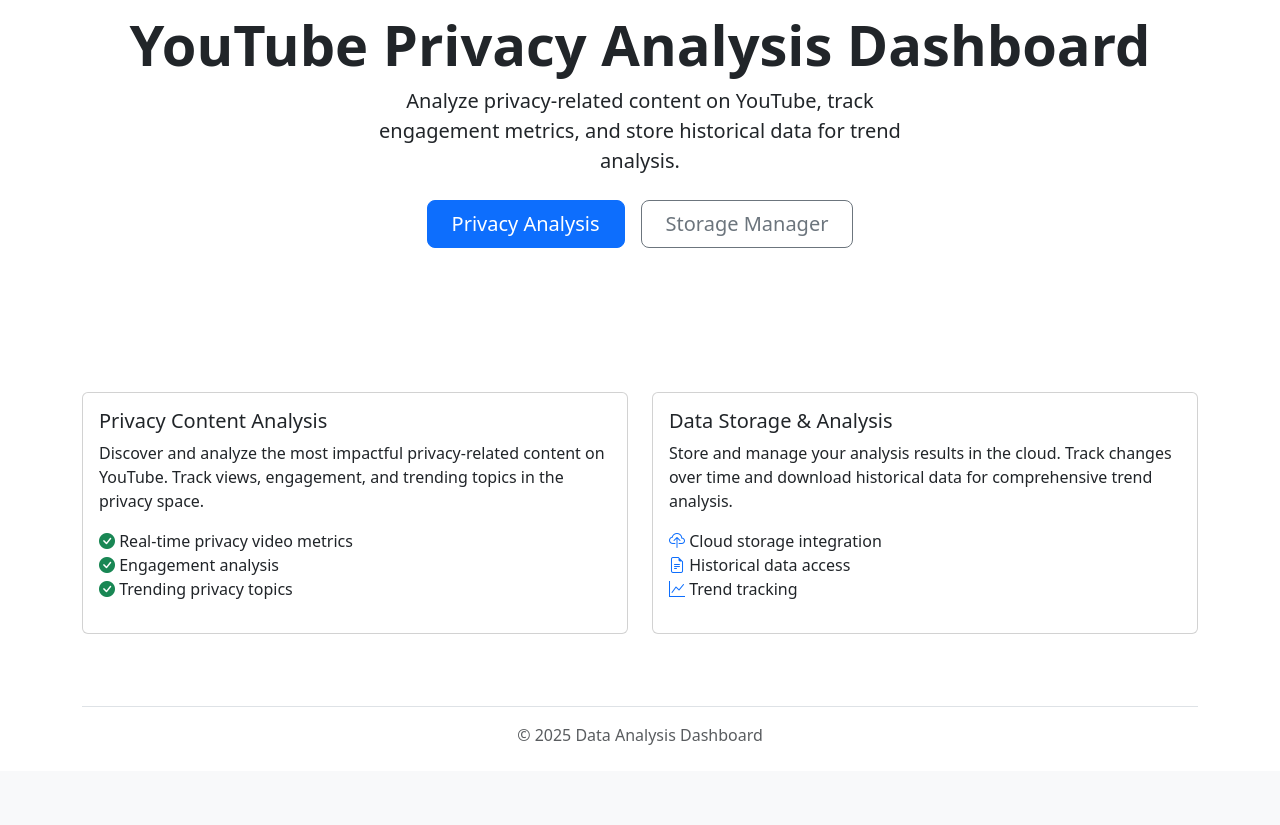
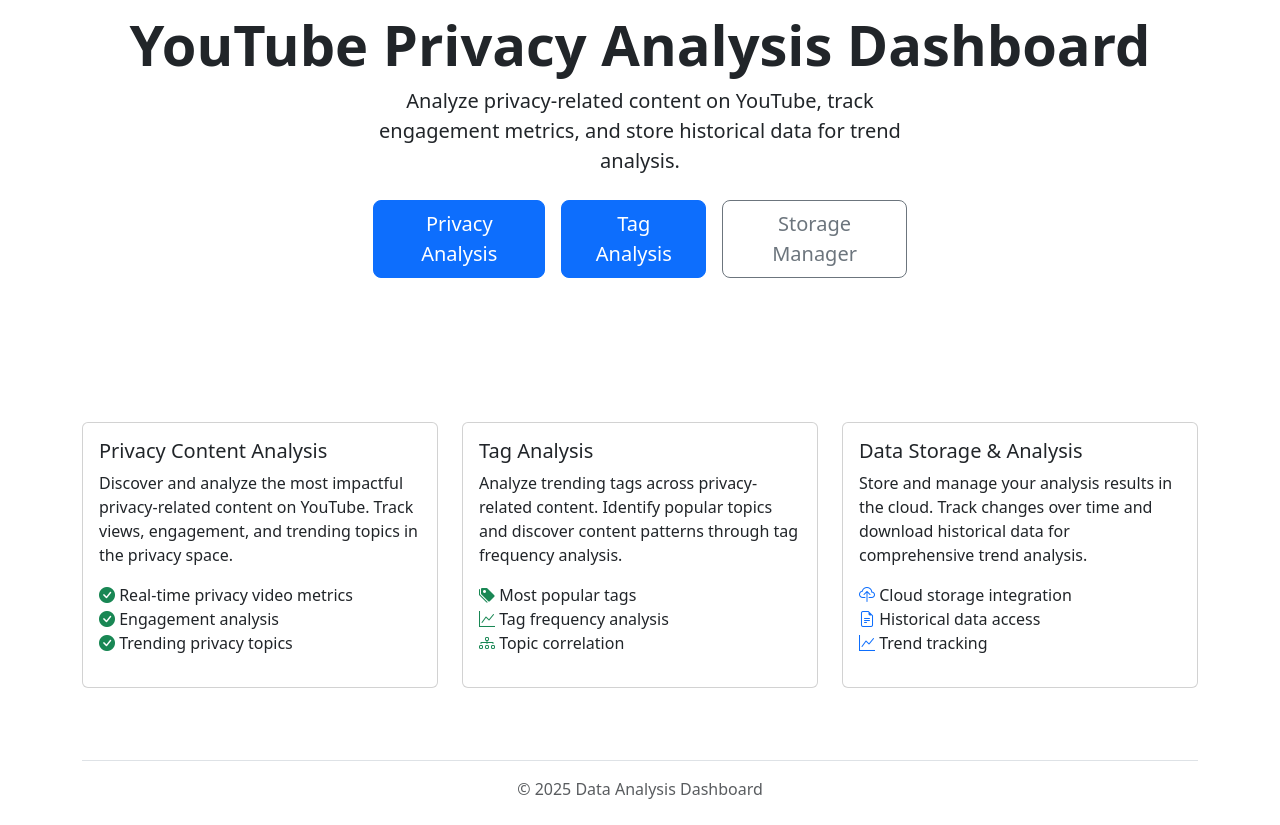
Before and after one commit to OlsonTyler0/388-code, a Flask app: page / in a window 1280 px wide. Shown: the part 189-1014 px from the top of the page. Before the commit the page ends 934 px from the top, so only its background shows below. Run offline with Flask 3, Linux system fonts and the light colour scheme; some libraries are stand-ins or nearby versions.

Commit message:
fixes and tags

```diff
--- a/main.py
+++ b/main.py
@@ -1,4 +1,4 @@
-from flask import Flask, request, render_template, redirect, url_for, session, flash
+from flask import Flask, request, render_template, redirect, url_for, session, flash, jsonify
 from flask_login import LoginManager, login_user, logout_user, login_required, current_user
 from werkzeug.security import generate_password_hash, check_password_hash
 from functools import wraps
@@ -89,11 +89,10 @@
 
 @app.route('/config', methods=['GET', 'POST'])
 @login_required
-@admin_required  # Add this decorator to restrict access to admins
+@admin_required
 def config():
     if request.method == 'POST':
         if 'new_user' in request.form:
-            # Handle new user creation
             username = request.form.get('new_username')
             password = request.form.get('new_password')
             role = request.form.get('role', 'user')
@@ -110,17 +109,22 @@
                 db.session.commit()
                 flash('User created successfully')
 
-        # Keep existing config functionality
+        if 'update_bucket' in request.form:
+            new_bucket_name = request.form.get('bucket_name')
+            if new_bucket_name:
+                session['storage_bucket'] = new_bucket_name
+                flash('Storage bucket updated successfully')
         use_google_api = 'use_google_api' in request.form
         session['use_google_api'] = use_google_api
 
         return redirect(url_for('config'))
 
-    # Get all users for display
     users = User.query.all()
     use_google_api = session.get('use_google_api', True)
+    current_bucket = session.get('storage_bucket', 'your-bucket-name')
     return render_template('config.html',
                          use_google_api=use_google_api,
+                         current_bucket=current_bucket,
                          users=users)
 
 @app.route('/sentiment', methods=['GET'])
@@ -232,6 +236,7 @@
                                sentiment_stats=None,
                                comments_limited=False,
                                use_google_api=session.get('use_google_api', True))
+
 @app.route('/summarize_json', methods=['GET'])
 @login_required
 def summarize_json():
@@ -285,7 +290,6 @@
         avg_likes = format(total_likes / len(videos), ',.0f') if videos else 0
         avg_comments = format(total_comments / len(videos), ',.0f') if videos else 0
 
-        # Store current videos in session for storage management
         session['current_videos'] = videos
 
         return render_template('youtube_privacy.html',
@@ -302,11 +306,12 @@
 @login_required
 def storage_manager():
     try:
-        data_storage = DataStorage('your-bucket-name')  # Replace with your bucket name
+        data_storage = DataStorage(session.get('storage_bucket', 'your-bucket-name'))
+        bucket_name = session.get('storage_bucket', 'itc-388-youtube-r6')
+        data_storage = DataStorage(bucket_name)
 
         if request.method == 'POST':
             if 'upload' in request.form:
-                # Upload current videos data
                 current_videos = session.get('current_videos')
                 if current_videos:
                     date_str = datetime.now().strftime("%Y-%m-%d")
@@ -322,7 +327,6 @@
                     data = data_storage.load_data(blob_name)
                     return jsonify(data)
 
-        # List all available files
         files = data_storage.list_blobs()
         return render_template('storage_manager.html', files=files)
 
@@ -331,11 +335,9 @@
         flash(f"An error occurred: {str(e)}", 'error')
         return render_template('storage_manager.html', files=[])
 
-
 @app.route('/legacy_search')
-@login_required  # Add this if you want to restrict access
+@login_required
 def legacy_search():
-    # This is your existing top20 function code
     try:
         youtube_stats = YouTubeStats()
         videos = youtube_stats.search_privacy_videos(max_results=20)
@@ -350,7 +352,6 @@
         avg_views = format(total_views / len(videos), ',.0f') if videos else 0
         avg_likes = format(total_likes / len(videos), ',.0f') if videos else 0
         avg_comments = format(total_comments / len(videos), ',.0f') if videos else 0
-
         return render_template('legacy_search.html',
                              videos=videos,
                              error=None,
@@ -366,6 +367,39 @@
 def more():
     return render_template('more.html')
 
+@app.route('/tag_analysis')
+def tag_analysis():
+    try:
+        youtube_stats = YouTubeStats()
+        videos = youtube_stats.search_privacy_videos(max_results=20)
+
+        if isinstance(videos, dict) and 'error' in videos:
+            return render_template('tag_analysis.html', error=videos['error'])
+
+        # Create a tag frequency dictionary
+        tag_frequency = {}
+        for video in videos:
+            tags = video.get('tags', [])
+            for tag in tags:
+                tag = tag.lower().strip()  # Normalize tags
+                tag_frequency[tag] = tag_frequency.get(tag, 0) + 1
+
+        # Sort tags by frequency
+        sorted_tags = sorted(tag_frequency.items(), key=lambda x: x[1], reverse=True)
+
+        # Get top 20 tags
+        top_tags = sorted_tags[:20]
+
+        return render_template('tag_analysis.html',
+                             tags=top_tags,
+                             total_videos=len(videos),
+                             error=None)
+    except Exception as e:
+        logger.error(f"Error in tag analysis route: {str(e)}")
+        return render_template('tag_analysis.html',
+                             error=f"An error occurred: {str(e)}",
+                             tags=[])
+
 if __name__ == '__main__':
     port = int(os.environ.get('PORT', 8080))
     app.run(host='0.0.0.0', port=port)
--- a/src/templates/homepage.html
+++ b/src/templates/homepage.html
@@ -13,6 +13,9 @@
             <a href="{{ url_for('youtube_privacy') }}" class="btn btn-primary btn-lg px-4 gap-3">
                 Privacy Analysis
             </a>
+            <a href="{{ url_for('tag_analysis') }}" class="btn btn-primary btn-lg px-4 gap-3">
+                Tag Analysis
+            </a>
             <a href="{{ url_for('storage_manager') }}" class="btn btn-outline-secondary btn-lg px-4">
                 Storage Manager
             </a>
@@ -21,7 +24,7 @@
 </div>
 
 <div class="row g-4 py-5">
-    <div class="col-md-6">
+    <div class="col-md-4">
         <div class="card h-100">
             <div class="card-body">
                 <h5 class="card-title">Privacy Content Analysis</h5>
@@ -37,7 +40,23 @@
             </div>
         </div>
     </div>
-    <div class="col-md-6">
+    <div class="col-md-4">
+        <div class="card h-100">
+            <div class="card-body">
+                <h5 class="card-title">Tag Analysis</h5>
+                <p class="card-text">
+                    Analyze trending tags across privacy-related content. Identify popular topics
+                    and discover content patterns through tag frequency analysis.
+                </p>
+                <ul class="list-unstyled mt-3">
+                    <li><i class="bi bi-tags-fill text-success"></i> Most popular tags</li>
+                    <li><i class="bi bi-graph-up text-success"></i> Tag frequency analysis</li>
+                    <li><i class="bi bi-diagram-3 text-success"></i> Topic correlation</li>
+                </ul>
+            </div>
+        </div>
+    </div>
+    <div class="col-md-4">
         <div class="card h-100">
             <div class="card-body">
                 <h5 class="card-title">Data Storage & Analysis</h5>
```
Also changed, not shown: src/templates/config.html (+15 -3 lines), src/templates/tag_analysis.html (added, +37 -0 lines), 1 other file.
